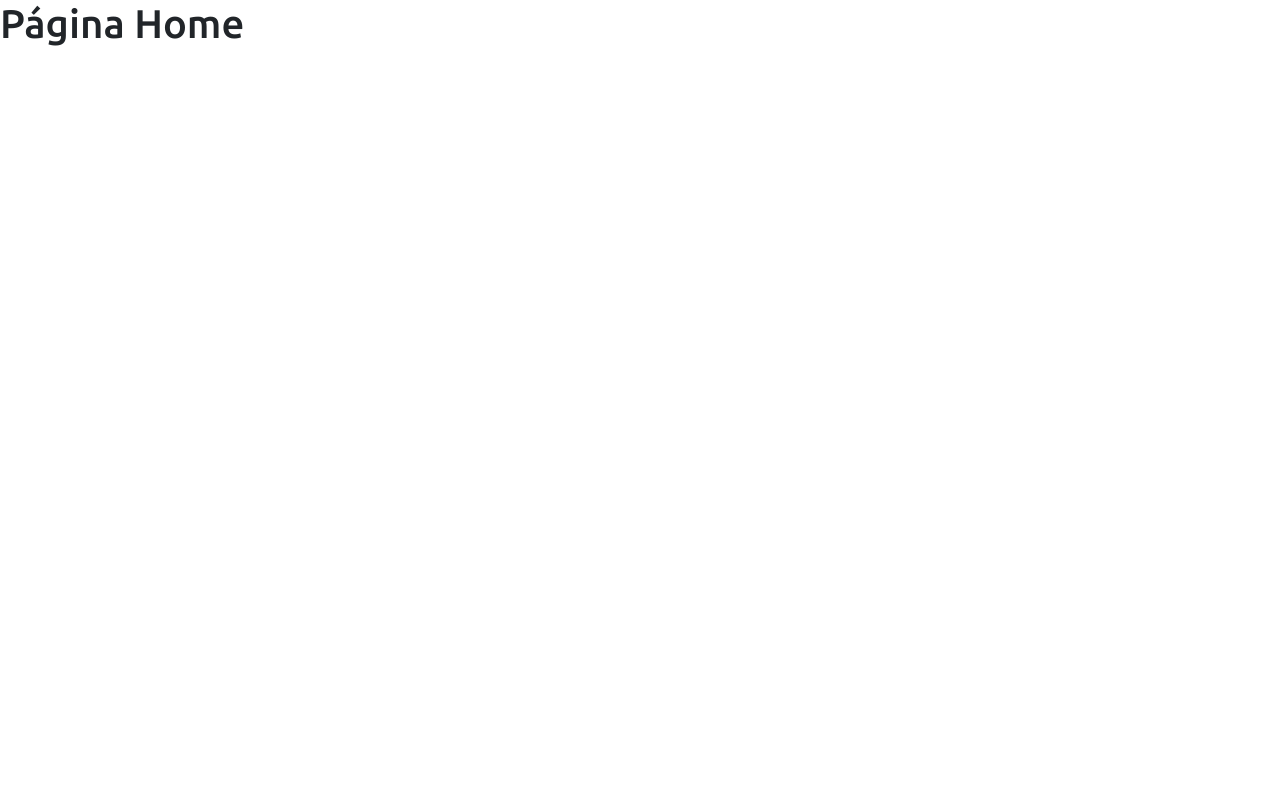
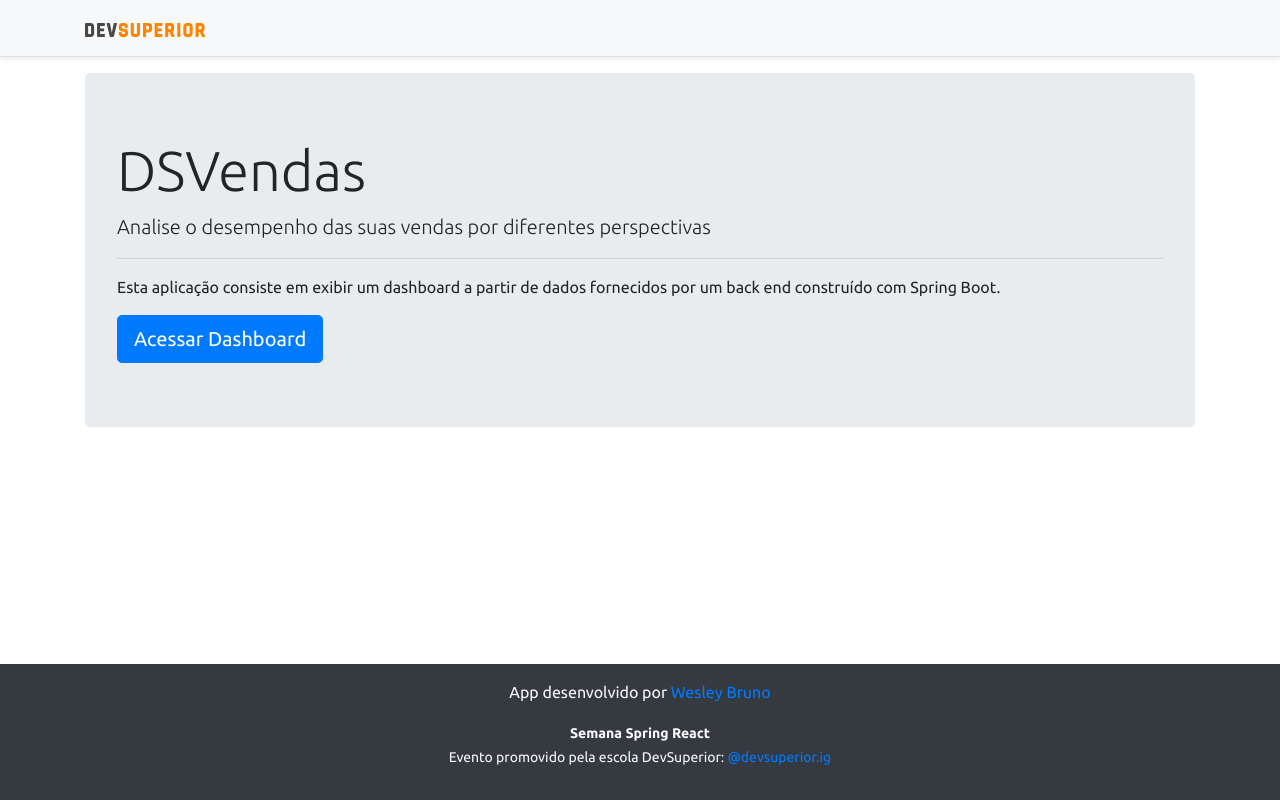
Before and after one commit to brunowbbs/Dashboard-store, a React (Create React App) app in the folder frontend/: page / in a window 1280 px wide. Built offline with nearby package versions, Linux system fonts and the light colour scheme.

Commit message:
Home, Navigation

```diff
--- a/frontend/public/index.html
+++ b/frontend/public/index.html
@@ -1,5 +1,5 @@
 <!DOCTYPE html>
-<html lang="en">
+<html lang="pt-br">
   <head>
     <meta charset="utf-8" />
     <link rel="icon" href="%PUBLIC_URL%/favicon.ico" />
@@ -10,7 +10,7 @@
       content="Web site created using create-react-app"
     />
     <link rel="manifest" href="%PUBLIC_URL%/manifest.json" />
-    <title>React App</title>
+    <title>DS Store</title>
   </head>
   <body>
     <noscript>You need to enable JavaScript to run this app.</noscript>
--- a/frontend/src/components/Navbar/index.tsx
+++ b/frontend/src/components/Navbar/index.tsx
@@ -1,11 +1,14 @@
 import ImgDsDark from 'assets/img/ds_dark.svg'
+import { Link } from 'react-router-dom';
 
 function Navbar() {
   return (
     <div className="d-flex flex-column flex-md-row align-items-center p-3 px-md-4 mb-3 bg-light border-bottom shadow-sm">
     <div className="container">
       <nav className="my-2 my-md-0 mr-md-3">
-        <img src={ImgDsDark} alt="DevSuperior" width="120" />
+        <Link to="/">
+          <img src={ImgDsDark} alt="DevSuperior" width="120" />
+        </Link>
       </nav>
     </div>
   </div>
--- a/frontend/src/pages/Home/index.tsx
+++ b/frontend/src/pages/Home/index.tsx
@@ -1,8 +1,22 @@
+import Footer from "components/Footer";
+import Navbar from "components/Navbar";
+import { Link } from "react-router-dom";
+
 function Home() {
   return (
-   <div>
-     <h1>Página Home</h1>
-  </div>
+    <>
+      <Navbar />
+      <div className="container">
+        <div className="jumbotron">
+          <h1 className="display-4">DSVendas</h1>
+          <p className="lead">Analise o desempenho das suas vendas por diferentes perspectivas</p>
+          <hr />
+          <p>Esta aplicação consiste em exibir um dashboard a partir de dados fornecidos por um back end construído com Spring Boot.</p>
+          <Link className="btn btn-primary btn-lg" to="/dashboard">Acessar Dashboard</Link>
+        </div>
+      </div>
+      <Footer />
+    </>
   );
 }
 
```
